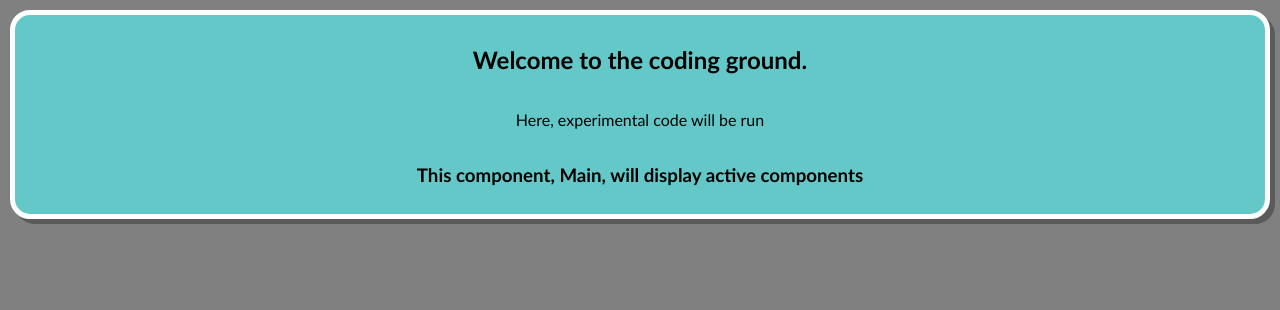
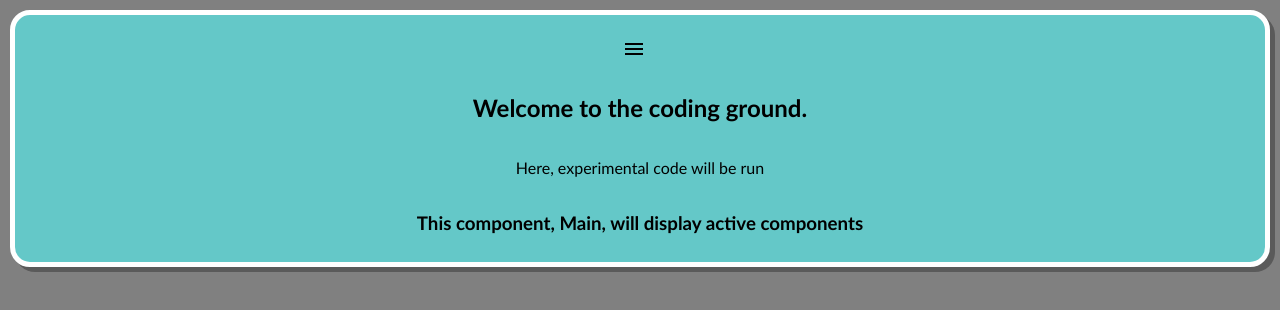
Before and after one commit to BNag87/Testing-Area, a React (Create React App) app: page / in a window 1280 px wide. Shown: the top 310 px of the page. Built offline with nearby package versions, Linux system fonts and the light colour scheme.

Commit message:
Sidebar update. Rework

```diff
--- a/src/Components/Minor Components/C-Sidebar.js
+++ b/src/Components/Minor Components/C-Sidebar.js
@@ -1,8 +1,7 @@
 //==========----------→ ↓IMPORTS HERE↓ ←---------==========
-import React from 'react';
-
-import { Drawer, Box, Typography } from '@mui/material';
-
+import { React, useState } from 'react';
+import { Drawer, Box, Typography, IconButton } from '@mui/material';
+import MenuIcon from '@mui/icons-material/Menu'
 //==========----------→ ↓STYLE IMPORTS HERE↓ ←---------==========
 import { Button } from "../../styles"
 
@@ -15,12 +14,27 @@
 
 //==========----------→ ↓COMPONENT STARTS HERE↓ ←---------==========
 export const Sidebar = () => {
+    //state var to control the opening of the sidebar'
+    const [isDrawerOpen, setIsDrawerOpen] = useState(false)
+
+//==========----------→ ↓COMPONENT PARTS HERE↓ ←---------==========
 return(
+<>
+    <IconButton size="large" edge="start" color="inherit" aria-label="logo" onClick={() => setIsDrawerOpen(true)}>
+        <MenuIcon>
 
-    <Drawer anchor="left">
-        <Box p={2} width="250px" textAlign="center" role="presentation">
-            <Typography variant="h6" component="div">Side Panel</Typography>
-        </Box>
+        </MenuIcon>
+    </IconButton>
+    <Drawer
+        anchor="left"
+        open={ isDrawerOpen }
+        onClose={() => setIsDrawerOpen(false)}
+    >
+
+            <Box p={2} width="250px" textAlign="center" role="presentation">
+                <Typography variant="h6" component="div">Side Panel</Typography>
+            </Box>
     </Drawer>
+</>
 )
 }
```
